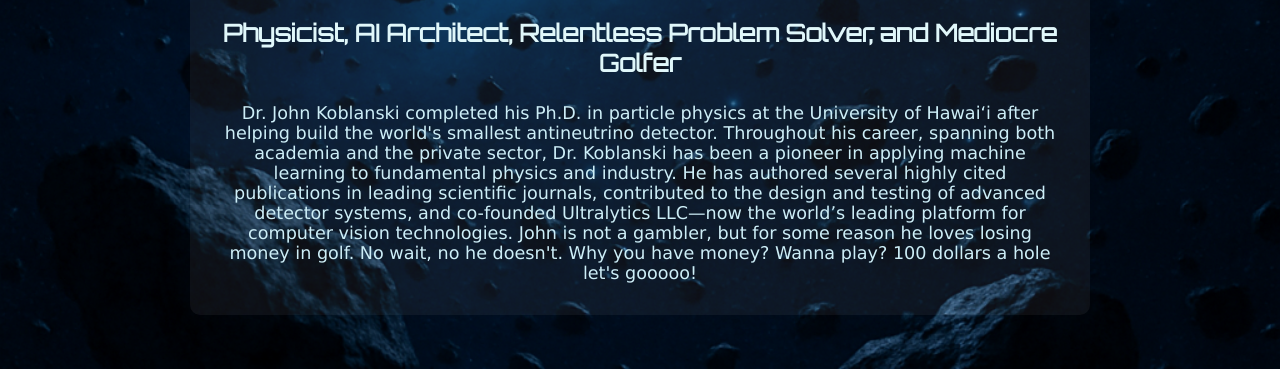
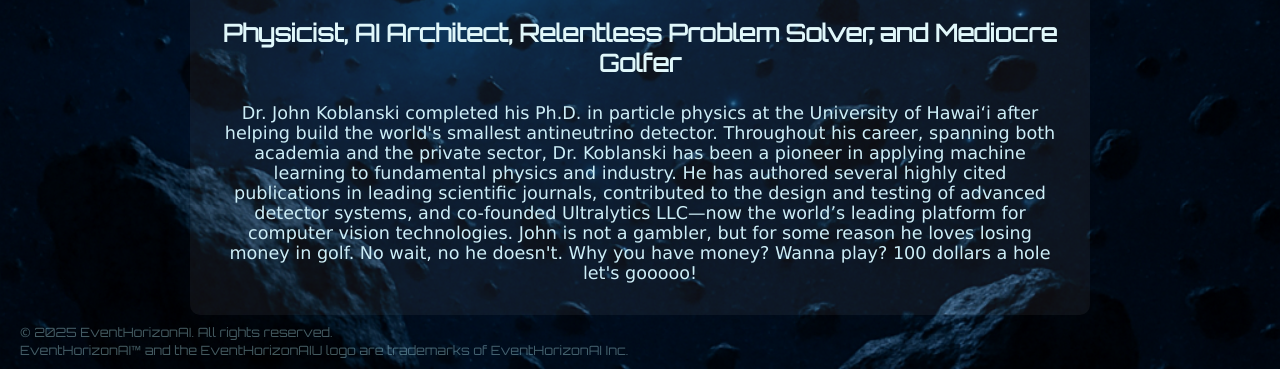
Before and after one commit to johnk2hawaii/Event_Static_Html, a plain HTML site: page about.html in a window 1280 px wide. Shown: the part 431-802 px from the top of the page. Drawn offline with Linux system fonts and the light colour scheme.

Commit message:
Added logo

```diff
--- a/about.html
+++ b/about.html
@@ -75,6 +75,10 @@
         <img src="static/oceanit.png" alt="MIT" />
       </div>
     </section>
+    <footer class="fade-in delay-3">
+    <p>© 2025 EventHorizonAI. All rights reserved.</p>
+    <p>EventHorizonAI™ and the EventHorizonAIU logo are trademarks of EventHorizonAI Inc.</p>
+    </footer>
   </main>
 
   <script>
--- a/static/styles.css
+++ b/static/styles.css
@@ -348,3 +348,21 @@ body.contact::before {
   transform: scale(1.1);
   filter: brightness(1.1);
 }
+
+footer {
+    position: fixed;
+    bottom: 10px;
+    left: 20px;
+    font-size: 0.8em;
+    color: rgba(178, 235, 242, 0.4); /* Subtler version of #b2ebf2 */
+    z-index: 10;
+    text-align: left;
+    line-height: 1.4;
+    max-width: 700px;
+}
+
+.logo img {
+  height: 40px;
+  margin: 10px 20px;
+  vertical-align: middle;
+}
```
Also changed, not shown: contact.html (+6 -2 lines), index.html (+4 -0 lines), services.html (+4 -1 lines), static/EH_logo_circle.png (added).
